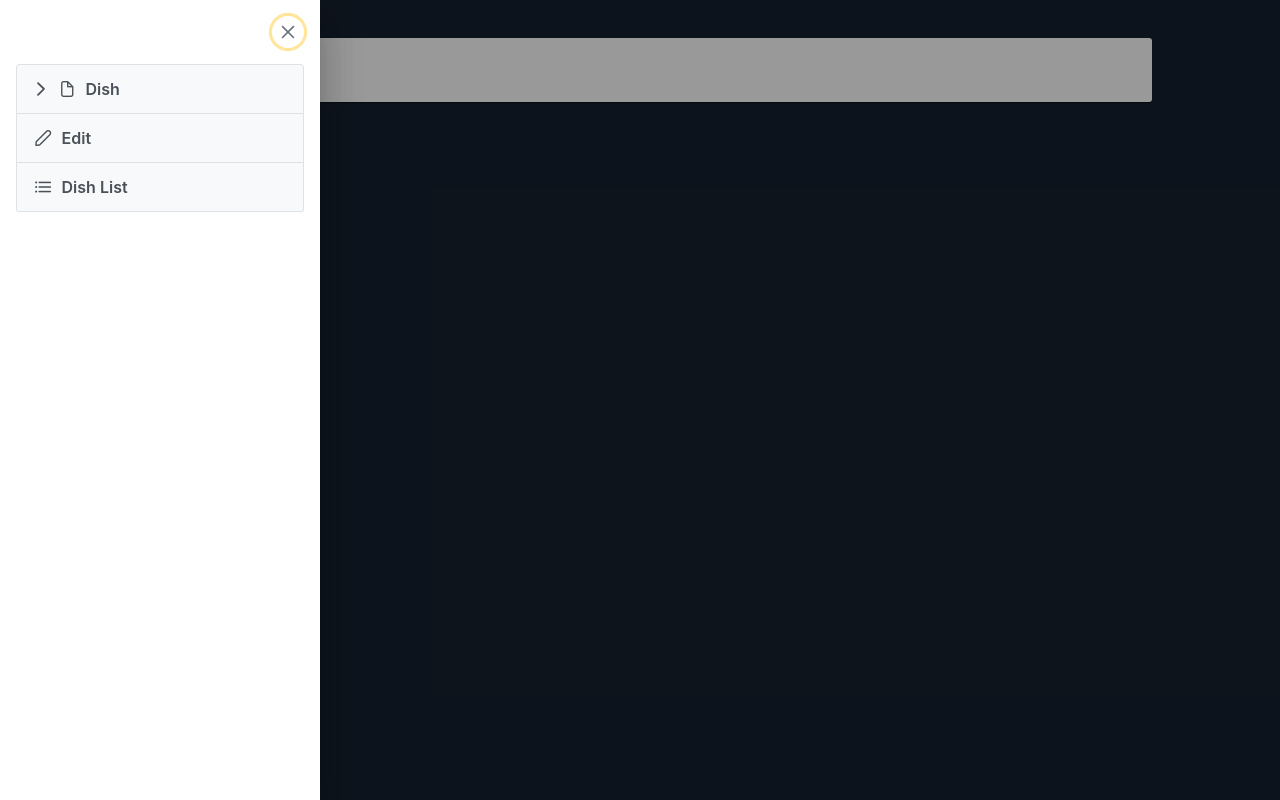
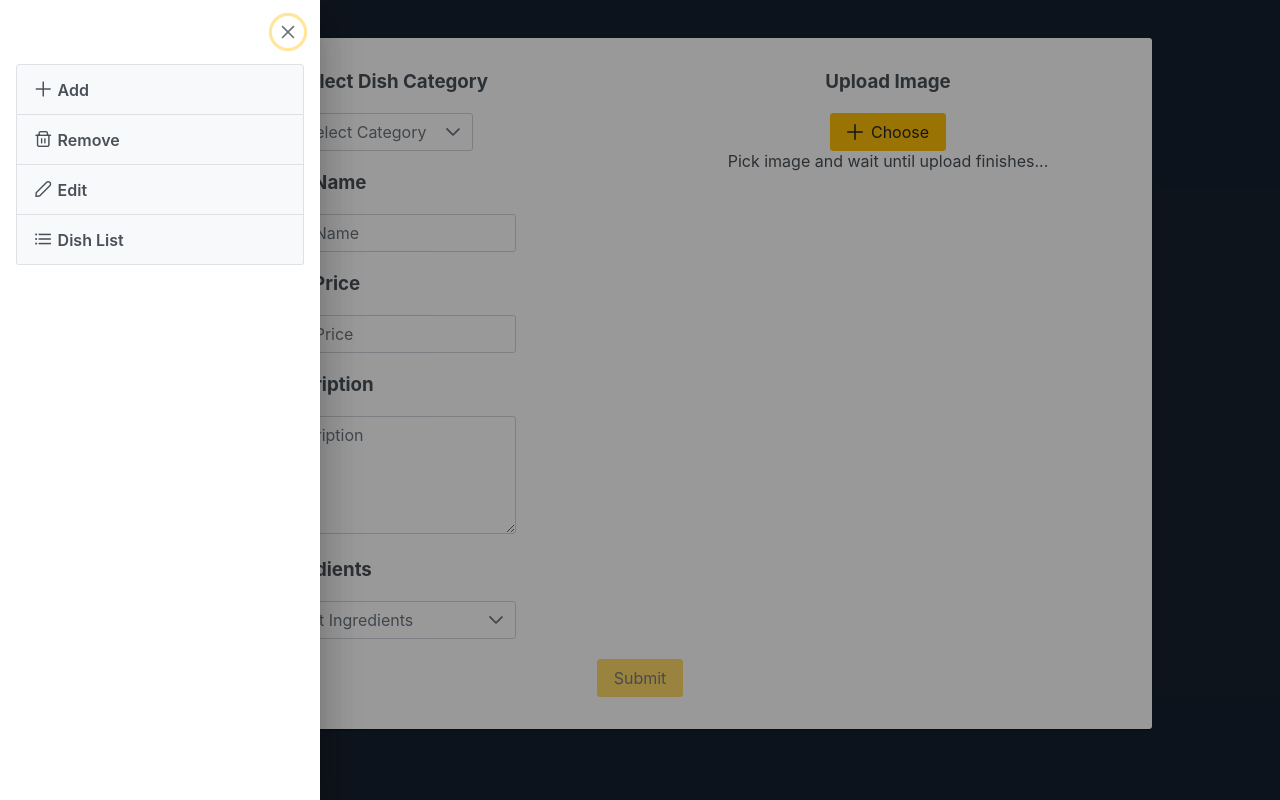
Before and after one commit to TomaszHanasz/admin-panel, a React (Create React App) app: page /addDish in a window 1280 px wide. Both pictures are taken after a click on the button 18 px from the left and 19 px from the top of the page. Built offline with nearby package versions, Linux system fonts and the light colour scheme.

Commit message:
pages updated

```diff
--- a/src/App.css
+++ b/src/App.css
@@ -1,4 +1,9 @@
-.App {
+html {
   background-color: #17212f;
   height: 100svh;
 }
+
+a {
+  text-decoration: none;
+  color: #495057;
+}
--- a/src/App.js
+++ b/src/App.js
@@ -2,13 +2,18 @@ import "./App.css";
 import "primereact/resources/themes/saga-orange/theme.css";
 import "primereact/resources/primereact.min.css";
 import "primeicons/primeicons.css";
+import { Route, Routes } from "react-router-dom";
 import Admin from "./pages/Admin";
+import AddDishPanel from "./pages/AddDish/AddDishPanel";
+import DishListPanel from "./pages/DishList/DishListPanel";
 
 function App() {
   return (
-    <div className="App">
-      <Admin />
-    </div>
+    <Routes className="App">
+      <Route path="/" element={<Admin />} />
+      <Route path="/addDish" element={<AddDishPanel />} />
+      <Route path="/dishList" element={<DishListPanel />} />
+    </Routes>
   );
 }
 
--- a/src/components/addDish/AddDish.jsx
+++ b/src/components/addDish/AddDish.jsx
@@ -168,6 +168,8 @@ export default function AddDish() {
                   value={dish.price}
                   onValueChange={onChangeHandler}
                   name="price"
+                  minFractionDigits={2}
+                  maxFractionDigits={2}
                   required
                 />
               </div>
--- /dev/null
+++ b/src/components/editDish/EditDish.jsx
@@ -0,0 +1,155 @@
+import React, { useEffect, useState } from "react";
+import { DataTable } from "primereact/datatable";
+import { Column } from "primereact/column";
+import { InputText } from "primereact/inputtext";
+import { InputNumber } from "primereact/inputnumber";
+import { Button } from "primereact/button";
+import { Dropdown } from "primereact/dropdown";
+import { db } from "../../firebase-config";
+import { categories } from "../../data/categories";
+import useDishManagement from "../../hooks/useDishManagement";
+import {
+  collection,
+  doc,
+  getDocs,
+  updateDoc,
+  addDoc,
+  deleteDoc,
+} from "firebase/firestore/lite";
+
+export default function EditDish() {
+  const [products, setProducts] = useState(null);
+  const { dishes, setDishes, dish, setDish } = useDishManagement();
+  const [selectedCategory, setSelectedCategory] = useState(null);
+
+  const columns = [
+    { field: "name", header: "Name" },
+    { field: "price", header: "Price" },
+    { field: "description", header: "Description" },
+    { field: "hidden", header: "Hidden" },
+  ];
+
+  //change category
+  const handleChangeCategory = (e) => {
+    setSelectedCategory(e.target.value);
+  };
+
+  // fetch dishes from db
+  const getData = async () => {
+    try {
+      const data = collection(db, `${selectedCategory.name}`);
+      const dishesSnapshot = await getDocs(data);
+      const dishesData = dishesSnapshot.docs.map((el) => {
+        return { ...el.data(), id: el.id };
+      });
+      setDishes(dishesData);
+      console.log(dishesData);
+    } catch (error) {
+      console.log(error);
+    }
+  };
+
+  useEffect(() => {
+    getData();
+  }, [selectedCategory]);
+
+  const isPositiveInteger = (val) => {
+    let str = String(val);
+
+    str = str.trim();
+
+    if (!str) {
+      return false;
+    }
+
+    str = str.replace(/^0+/, "") || "0";
+    let n = Math.floor(Number(str));
+
+    return n !== Infinity && String(n) === str && n >= 0;
+  };
+
+  const onCellEditComplete = async (e) => {
+    const { rowData, newValue, field } = e;
+
+    // Make sure to update the local state first
+    rowData[field] = newValue;
+    setDishes([...dishes]);
+
+    try {
+      // Update the document in Firebase Firestore
+      const docRef = doc(db, selectedCategory.name, rowData.id);
+      await updateDoc(docRef, { [field]: newValue });
+    } catch (error) {
+      console.error("Error updating document:", error);
+    }
+  };
+
+  const cellEditor = (options) => {
+    if (options.field === "price") return priceEditor(options);
+    else return textEditor(options);
+  };
+
+  const textEditor = (options) => {
+    return (
+      <InputText
+        type="text"
+        value={options.value}
+        onChange={(e) => options.editorCallback(e.target.value)}
+      />
+    );
+  };
+
+  const priceEditor = (options) => {
+    return (
+      <InputNumber
+        value={options.value}
+        onValueChange={(e) => options.editorCallback(e.value)}
+        mode="currency"
+        currency="USD"
+        locale="en-US"
+      />
+    );
+  };
+
+  const priceBodyTemplate = (rowData) => {
+    return new Intl.NumberFormat("en-US", {
+      style: "currency",
+      currency: "USD",
+    }).format(rowData.price);
+  };
+
+  return (
+    <div className="card p-fluid">
+      <div>
+        <Dropdown
+          value={selectedCategory}
+          onChange={handleChangeCategory}
+          options={categories}
+          optionLabel="name"
+          placeholder="Select Category"
+          className="w-full md:w-14rem"
+        />
+        <Button icon="pi pi-refresh" onClick={() => getData()} />
+      </div>
+      <DataTable
+        value={dishes}
+        editMode="cell"
+        tableStyle={{ minWidth: "50rem" }}
+      >
+        {columns.map(({ field, header }) => {
+          return (
+            <Column
+              key={field}
+              field={field}
+              header={header}
+              style={{ width: "25%" }}
+              body={field === "price" && priceBodyTemplate}
+              editor={(options) => cellEditor(options)}
+              onCellEditComplete={onCellEditComplete}
+            />
+          );
+        })}
+      </DataTable>
+    </div>
+  );
+}
--- a/src/components/panel/Panel.jsx
+++ b/src/components/panel/Panel.jsx
@@ -3,6 +3,7 @@ import { Card } from "primereact/card";
 import "./panel.style.css";
 import AddDish from "../addDish/AddDish";
 import DishList from "../dishList/DishList";
+import EditDish from "../editDish/EditDish";
 
 export default function Panel(props) {
   const openedPanel = props.openedPanel;
@@ -12,6 +13,7 @@ export default function Panel(props) {
       <Card className="panel__card">
         {openedPanel === "dishList" && <DishList />}
         {openedPanel === "addDish" && <AddDish />}
+        {openedPanel === "editDish" && <EditDish />}
       </Card>
     </div>
   );
--- a/src/components/sidebar/Sidebar.jsx
+++ b/src/components/sidebar/Sidebar.jsx
@@ -2,37 +2,47 @@ import React, { useState } from "react";
 import { Sidebar } from "primereact/sidebar";
 import { Button } from "primereact/button";
 import { PanelMenu } from "primereact/panelmenu";
+import { Link } from "react-router-dom";
 
 export default function LeftSidebar(props) {
   const [visible, setVisible] = useState(false);
 
   const items = [
     {
-      label: "Dish",
-      icon: "pi pi-fw pi-file",
-      //   command: () => props.onClickChangeCard("Home"),
-      items: [
-        {
-          label: "Add",
-          icon: "pi pi-fw pi-plus",
-          command: () => props.onClickChangeCard("addDish"),
-        },
-        {
-          label: "Remove",
-          icon: "pi pi-fw pi-trash",
-          command: () => props.onClickChangeCard("removeDish"),
-        },
-      ],
+      label: (
+        <Link to="/addDish">
+          <span>
+            <i className="pi pi-fw pi-plus"></i> Add
+          </span>
+        </Link>
+      ),
     },
     {
-      label: "Edit",
-      icon: "pi pi-fw pi-pencil",
-      command: () => props.onClickChangeCard("editDish"),
+      label: (
+        <Link to="/remove-dish">
+          <span>
+            <i className="pi pi-fw pi-trash"></i> Remove
+          </span>
+        </Link>
+      ),
     },
     {
-      label: "Dish List",
-      icon: "pi pi-fw pi-list",
-      command: () => props.onClickChangeCard("dishList"),
+      label: (
+        <Link to="/edit-dish">
+          <span>
+            <i className="pi pi-fw pi-pencil"></i> Edit
+          </span>
+        </Link>
+      ),
+    },
+    {
+      label: (
+        <Link to="/dishList">
+          <span>
+            <i className="pi pi-fw pi-list"></i> Dish List
+          </span>
+        </Link>
+      ),
     },
   ];
 
--- a/src/index.js
+++ b/src/index.js
@@ -2,10 +2,13 @@ import React from "react";
 import ReactDOM from "react-dom/client";
 import "./index.css";
 import App from "./App";
+import { BrowserRouter } from "react-router-dom";
 
 const root = ReactDOM.createRoot(document.getElementById("root"));
 root.render(
   <React.StrictMode>
-    <App />
+    <BrowserRouter>
+      <App />
+    </BrowserRouter>
   </React.StrictMode>
 );
--- /dev/null
+++ b/src/pages/AddDish/AddDishPanel.jsx
@@ -0,0 +1,17 @@
+import React from "react";
+import LeftSidebar from "../../components/sidebar/Sidebar";
+import AddDish from "../../components/addDish/AddDish";
+import { Card } from "primereact/card";
+
+const AddDishPanel = () => {
+  return (
+    <div>
+      <LeftSidebar />
+      <Card className="panel__card">
+        <AddDish />
+      </Card>
+    </div>
+  );
+};
+
+export default AddDishPanel;
--- a/src/pages/Admin.jsx
+++ b/src/pages/Admin.jsx
@@ -3,17 +3,10 @@ import Panel from "../components/panel/Panel";
 import React, { useState } from "react";
 
 const Admin = () => {
-  const [openedPanel, setOpenedPanel] = useState("home");
-
-  const onClickChangeCard = (cardName) => {
-    setOpenedPanel(cardName);
-    console.log(openedPanel);
-  };
-
   return (
     <div>
-      <LeftSidebar onClickChangeCard={onClickChangeCard} />
-      <Panel openedPanel={openedPanel} />
+      <LeftSidebar />
+      <Panel />
     </div>
   );
 };
--- /dev/null
+++ b/src/pages/DishList/DishListPanel.jsx
@@ -0,0 +1,17 @@
+import React from "react";
+import LeftSidebar from "../../components/sidebar/Sidebar";
+import DishList from "../../components/dishList/DishList";
+import { Card } from "primereact/card";
+
+const DishListPanel = () => {
+  return (
+    <div>
+      <LeftSidebar />
+      <Card className="panel__card">
+        <DishList />
+      </Card>
+    </div>
+  );
+};
+
+export default DishListPanel;
```
